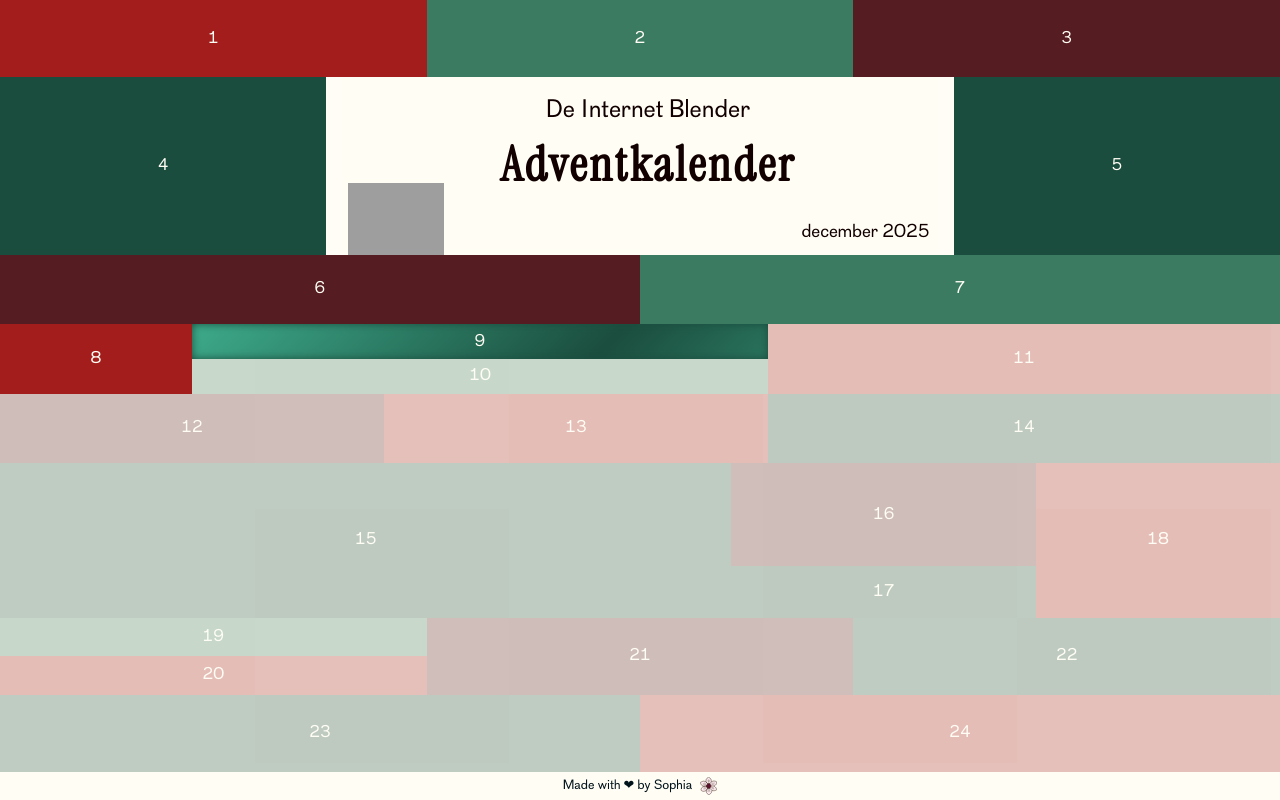
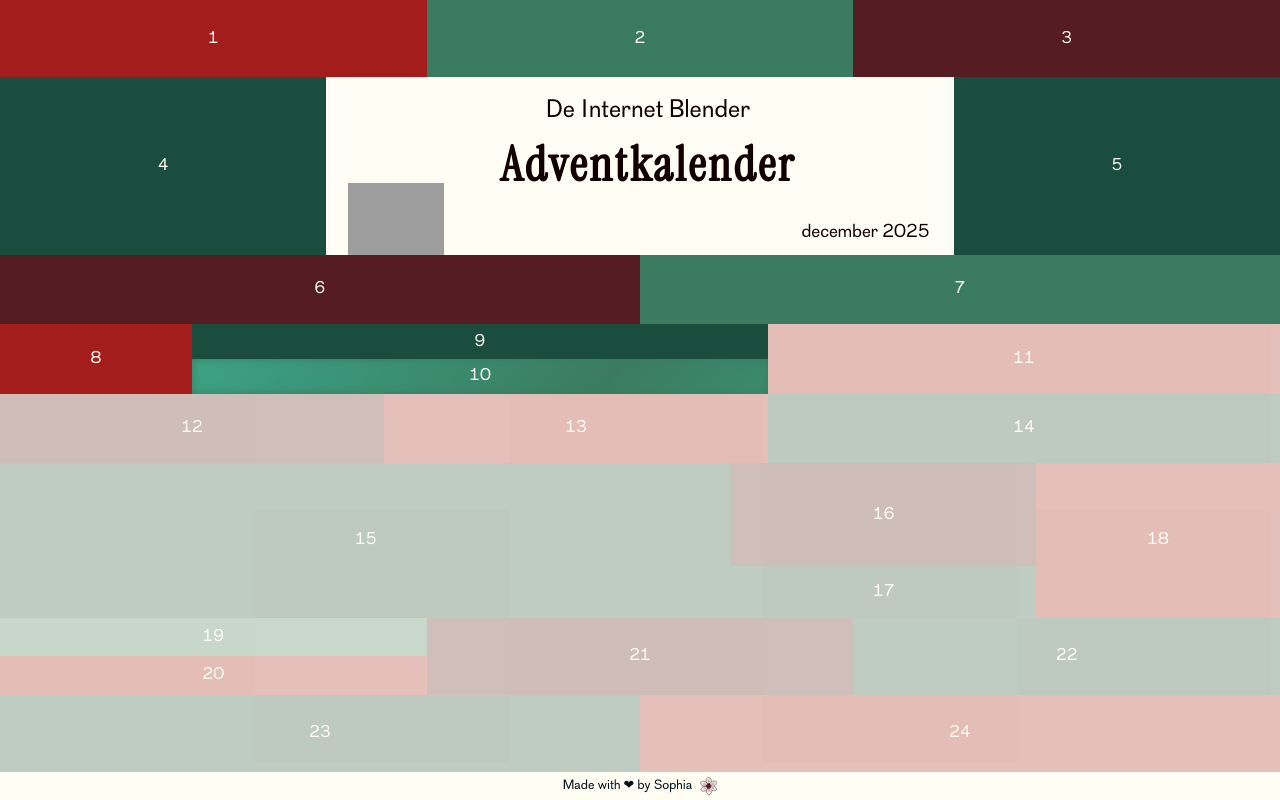
Before and after one commit to sophiavl/portfolio2025, a Nuxt app: page /adventkalender in a window 1280 px wide. Built offline with nearby package versions, Linux system fonts and the light colour scheme; grey boxes are pictures that could not be loaded.

Commit message:
10 december

```diff
--- a/pages/adventkalender.vue
+++ b/pages/adventkalender.vue
@@ -160,7 +160,6 @@
         <div class="flex flex-col h-full w-[45%]">
           <button
             :disabled="unlockedDay < 9"
-            id="glow-on-hover"
             @click="openOverlay(dayData[8])"
             :class="[
               'flex justify-center items-center text-xl h-1/2 ',
@@ -173,6 +172,8 @@
           </button>
           <button
             :disabled="unlockedDay < 10"
+                        id="glow-on-hover"
+
             @click="openOverlay(dayData[9])"
             :class="[
               'flex justify-center items-center text-xl h-1/2 ',
@@ -392,7 +393,7 @@ function openOverlay(dayObject) {
   overlay.value = true;
 }
 const overlay = ref(false);
-const unlockedDay = ref(9);
+const unlockedDay = ref(10);
 const mounted = ref(false);
 
 onMounted(() => {
@@ -477,8 +478,10 @@ const dayData = [
   {
     day: 10,
     date: "10 december",
-    text: "Tekst dag 3...",
-    link: "https://example.com",
+    text: "",
+    link: "https://joshworth.com/dev/pixelspace/pixelspace_solarsystem.html",
+    vakje: "deur",
+    height: "24rem"
   },
   {
     day: 11,
@@ -586,12 +589,12 @@ const dayData = [
 
   background: linear-gradient(
     -45deg,
-    #1B4D3E,
-    #41b693,
-    #1B4D3E,
-    #41b693,
-    #1B4D3E,
-    #41b693
+    #3B7B61,
+    #3ca888,
+    #3B7B61,
+    #3ca888,
+    #3B7B61,
+    #3ca888
   );
   background-size: 400% 400%;
   animation: gradient 5s ease infinite reverse;
```
